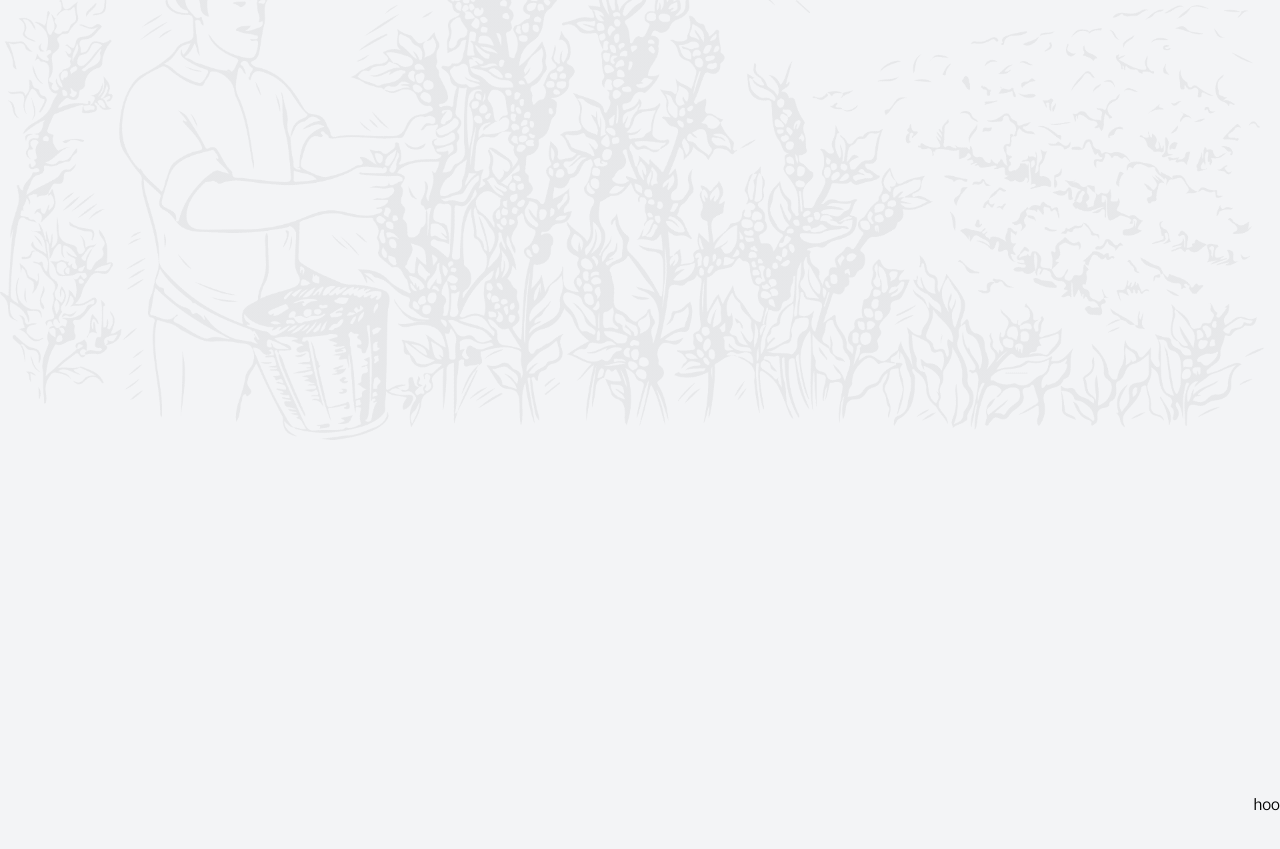
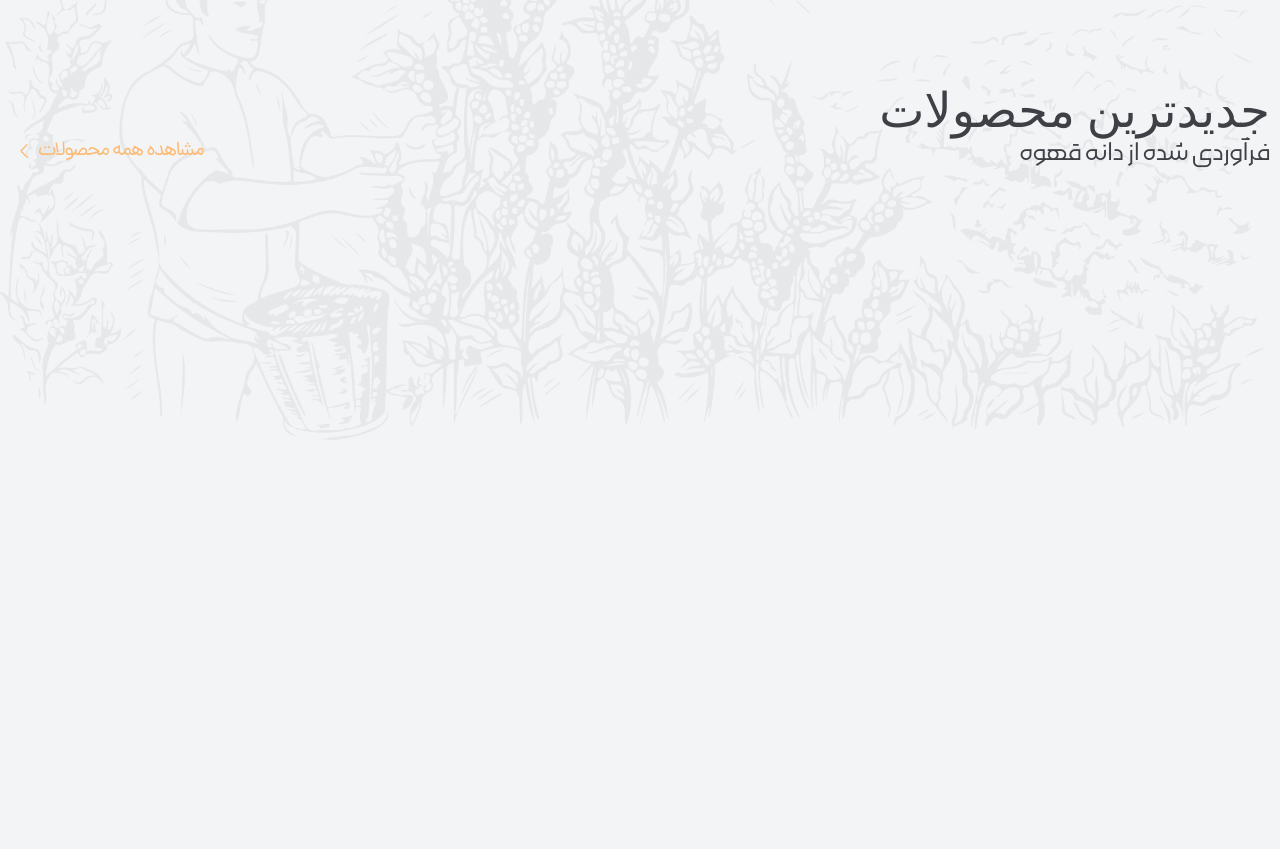
Before and after one commit to alireza-mirshamsi/coffee_shop_template, a website: page public/index.html in a window 1280 px wide. Shown: the part 905-1754 px from the top of the page. Drawn offline with Linux system fonts and the light colour scheme.

Commit message:
update index.html

```diff
--- a/public/index.html
+++ b/public/index.html
@@ -127,6 +127,11 @@
             stroke-width="1.5" stroke="currentColor">
             <path stroke-linecap="round" stroke-linejoin="round" d="M19.5 8.25l-7.5 7.5-7.5-7.5" />
         </symbol>
+        <symbol id="chevron-left-mini" xmlns="http://www.w3.org/2000/svg" fill="none" viewBox="0 0 24 24"
+            stroke-width="1.5" stroke="currentColor">
+            <path stroke-linecap="round" stroke-linejoin="round" d="M15.75 19.5L8.25 12l7.5-7.5" />
+        </symbol>
+
     </svg>
     <!-- App header -->
     <header
@@ -488,10 +493,26 @@
                 </svg>
             </div>
         </section>
-        <section class="products"></section>
+        <section class="products pt-48">
+            <div class="container">
+                <div class="flex items-end justify-between  ">
+                    <div>
+                        <h2 class="section-title  text-2xl md:text-5xl dark:text-white"> جدیدترین محصولات </h2>
+                        <span class="section-subtitle text-lg md:text-3xl dark:text-white">فرآوردی شده از دانه قهوه
+                        </span>
+                    </div>
+                    <a href="#"
+                        class="section-link text-base md:gap-x-1 mt:0.5 md:mt-1.5 md:text-xl hover:bg-orange-300/20 transition-colors">
+                        <span class="hidden md:inline-block"> مشاهده همه محصولات </span>
+                        <span class="inline-block md:hidden"> مشاهده همه </span>
+                        <svg class="w-5 h-5">
+                            <use href="#chevron-left-mini"></use>
+                        </svg>
+                    </a>
+                </div>
+            </div>
+        </section>
     </main>
-    <section>hoo</section>
-
 
     <div class=" hidden overlay invisible opacity-0 md:hidden fixed inset-0 w-full bg-black/40 z-10 transition-all ">
     </div>
--- a/src/input.css
+++ b/src/input.css
@@ -86,4 +86,13 @@
             height: 900px;
         }
     }
+    .section-title {
+        @apply font-MorabbaMeduim text-zinc-700;
+    }
+    .section-subtitle {
+        @apply inline-block font-Morabba text-zinc-700;
+    }
+    .section-link {
+        @apply flex items-center h-10 pr-3 pl-1 tracking-tightest rounded-md text-orange-300;
+    }
 }
```
Also changed, not shown: public/styles/app.css.
